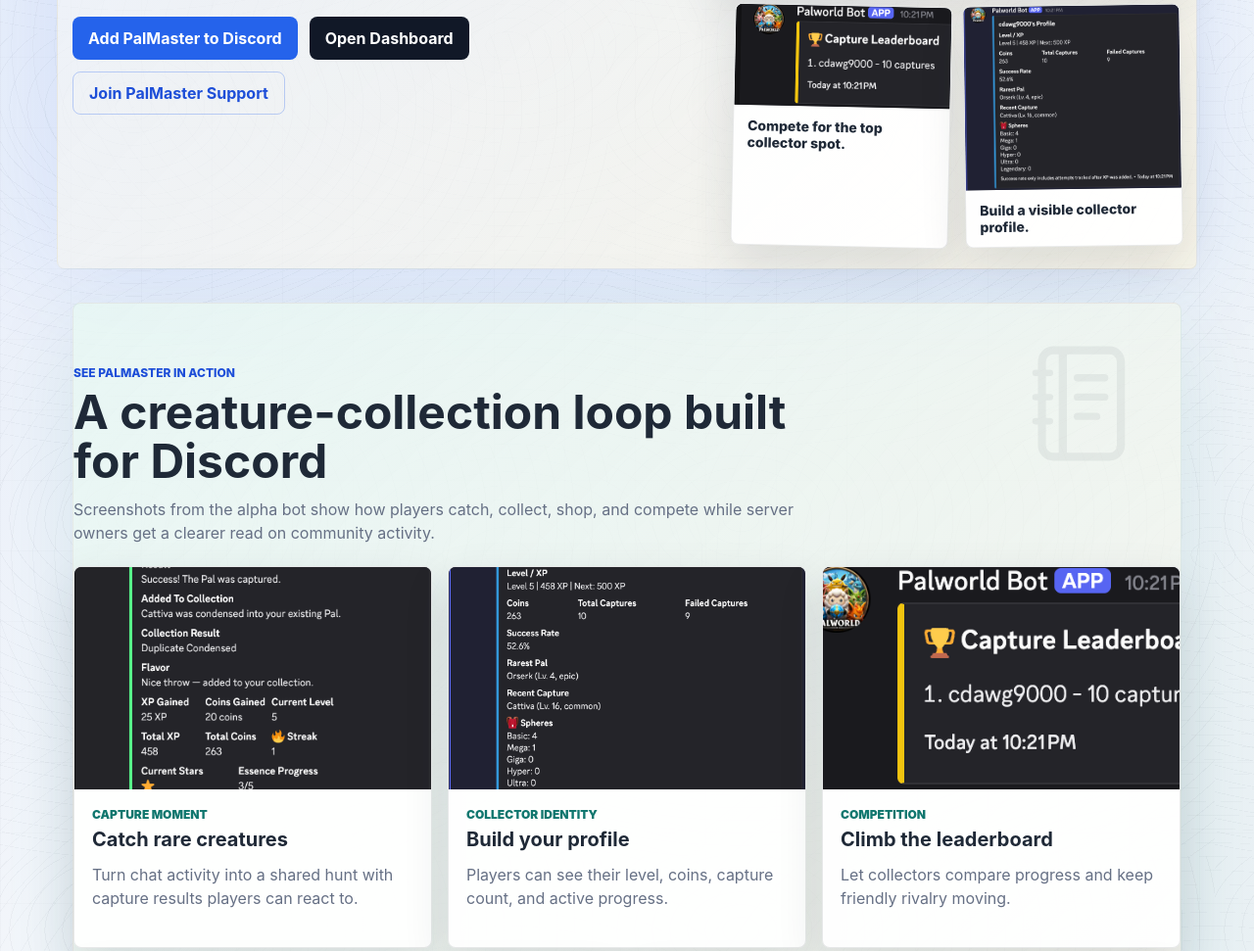
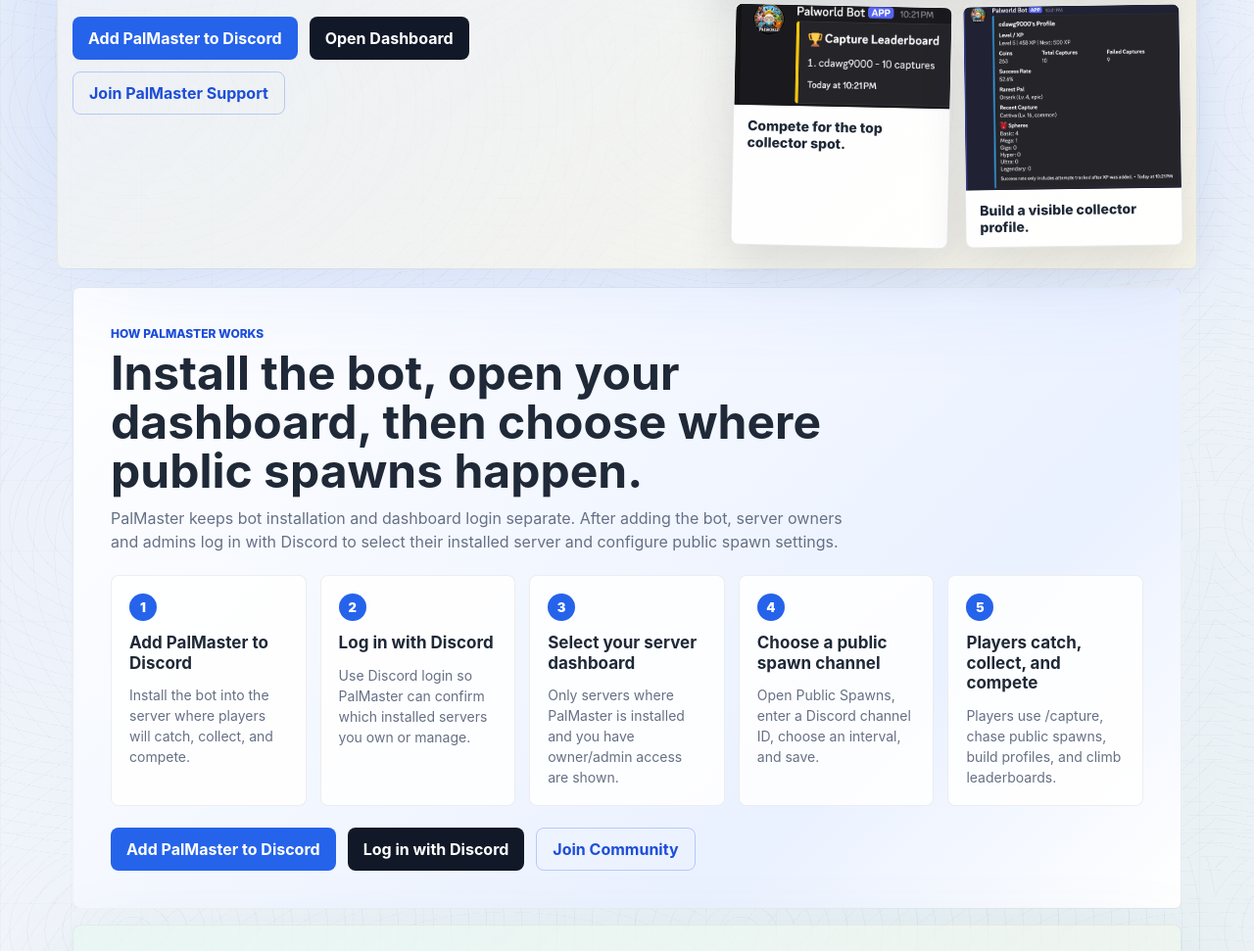
Before and after one commit to Chrisrossi92/palworld-bot, a website: page dashboard/public/index.html in a window 1280 px wide. Shown: the part 806-1777 px from the top of the page at 98% size. Drawn offline with Linux system fonts and the light colour scheme.

Commit message:
Clarify PalMaster owner onboarding flow

```diff
--- a/dashboard/public/index.html
+++ b/dashboard/public/index.html
@@ -14,6 +14,7 @@
         <span>PalMaster</span>
       </a>
       <nav class="landing-links" aria-label="Primary navigation">
+        <a href="#how-it-works">How It Works</a>
         <a href="#owner-value">Owner Value</a>
         <a href="#in-action">In Action</a>
         <a href="#dashboard-preview">Dashboard</a>
@@ -64,6 +65,50 @@
               <figcaption>Build a visible collector profile.</figcaption>
             </figure>
           </div>
+        </div>
+      </section>
+
+      <section id="how-it-works" class="landing-section how-it-works-section">
+        <div class="section-intro">
+          <p class="eyebrow">How PalMaster works</p>
+          <h2>Install the bot, open your dashboard, then choose where public spawns happen.</h2>
+          <p>
+            PalMaster keeps bot installation and dashboard login separate. After adding the bot,
+            server owners and admins log in with Discord to select their installed server and configure
+            public spawn settings.
+          </p>
+        </div>
+        <div class="how-it-works-grid">
+          <article class="how-step">
+            <span>1</span>
+            <h3>Add PalMaster to Discord</h3>
+            <p>Install the bot into the server where players will catch, collect, and compete.</p>
+          </article>
+          <article class="how-step">
+            <span>2</span>
+            <h3>Log in with Discord</h3>
+            <p>Use Discord login so PalMaster can confirm which installed servers you own or manage.</p>
+          </article>
+          <article class="how-step">
+            <span>3</span>
+            <h3>Select your server dashboard</h3>
+            <p>Only servers where PalMaster is installed and you have owner/admin access are shown.</p>
+          </article>
+          <article class="how-step">
+            <span>4</span>
+            <h3>Choose a public spawn channel</h3>
+            <p>Open Public Spawns, enter a Discord channel ID, choose an interval, and save.</p>
+          </article>
+          <article class="how-step">
+            <span>5</span>
+            <h3>Players catch, collect, and compete</h3>
+            <p>Players use /capture, chase public spawns, build profiles, and climb leaderboards.</p>
+          </article>
+        </div>
+        <div class="cta-row">
+          <a class="button" href="/install">Add PalMaster to Discord</a>
+          <a class="button button-secondary" href="/login.html">Log in with Discord</a>
+          <a class="button button-ghost" href="/support">Join Community</a>
         </div>
       </section>
 
@@ -158,7 +203,8 @@
           <h2>An owner command center for community health</h2>
           <p>
             PalMaster gives pilot server owners a quick read on what happened recently, which
-            players are driving activity, and how far the community has progressed through the Paldeck.
+            players are driving activity, how far the community has progressed through the Paldeck,
+            and whether Public Spawns are configured for the selected server.
           </p>
         </div>
         <div class="dashboard-preview-card">
@@ -246,7 +292,7 @@
           </details>
           <details>
             <summary>Does the dashboard require Discord login?</summary>
-            <p>Yes. Discord OAuth verifies which installed servers you own or can manage.</p>
+            <p>Yes. Dashboard access is available to server owners and admins with Discord permissions.</p>
           </details>
           <details>
             <summary>Does installing the bot automatically grant dashboard access?</summary>
@@ -254,7 +300,7 @@
           </details>
           <details>
             <summary>What happens after install?</summary>
-            <p>Run /start, try /capture, claim /daily, check /quests, then return to the dashboard once players interact.</p>
+            <p>Log in with Discord, select your installed server dashboard, configure Public Spawns, then try /capture and invite players into the loop.</p>
           </details>
           <details>
             <summary>How do I get help?</summary>
@@ -276,6 +322,7 @@
         <div class="cta-row">
           <a class="button" href="/install">Add PalMaster to Discord</a>
           <a class="button button-secondary" href="/login.html">Open Dashboard</a>
+          <a class="button button-ghost" href="/support">Join Community</a>
         </div>
       </section>
     </main>
--- a/dashboard/public/styles.css
+++ b/dashboard/public/styles.css
@@ -630,6 +630,52 @@
   font-size: 20px;
 }
 
+.how-it-works-section {
+  background: linear-gradient(135deg, #ffffff 0%, var(--accent-soft) 72%, #ffffff 100%);
+  border: 1px solid rgba(31, 41, 55, 0.06);
+  border-radius: 8px;
+  padding: 38px;
+}
+
+.how-it-works-grid {
+  display: grid;
+  gap: 14px;
+  grid-template-columns: repeat(5, minmax(0, 1fr));
+  margin: 22px 0;
+}
+
+.how-step {
+  background: rgba(255, 255, 255, 0.86);
+  border: 1px solid rgba(31, 41, 55, 0.08);
+  border-radius: 8px;
+  min-width: 0;
+  padding: 18px;
+}
+
+.how-step span {
+  align-items: center;
+  background: var(--accent);
+  border-radius: 999px;
+  color: #ffffff;
+  display: inline-flex;
+  font-size: 13px;
+  font-weight: 900;
+  height: 28px;
+  justify-content: center;
+  margin-bottom: 12px;
+  width: 28px;
+}
+
+.how-step h3 {
+  font-size: 17px;
+  line-height: 1.2;
+}
+
+.how-step p {
+  font-size: 14px;
+  margin-bottom: 0;
+}
+
 .landing-split {
   align-items: center;
   display: grid;
@@ -1213,6 +1259,10 @@
   .panel-grid {
     grid-template-columns: repeat(2, minmax(0, 1fr));
   }
+
+  .how-it-works-grid {
+    grid-template-columns: repeat(3, minmax(0, 1fr));
+  }
 }
 
 @media (max-width: 860px) {
@@ -1309,6 +1359,10 @@
     padding: 24px 18px;
   }
 
+  .how-it-works-section {
+    padding: 24px 18px;
+  }
+
   .topbar {
     align-items: flex-start;
     flex-direction: column;
@@ -1345,6 +1399,10 @@
   }
 
   .landing-card-grid {
+    grid-template-columns: 1fr;
+  }
+
+  .how-it-works-grid {
     grid-template-columns: 1fr;
   }
 
```
Also changed, not shown: dashboard/public/install-success.html (+7 -7 lines), dashboard/public/login.html (+9 -1 lines), dashboard/public/servers.html (+8 -1 lines).
